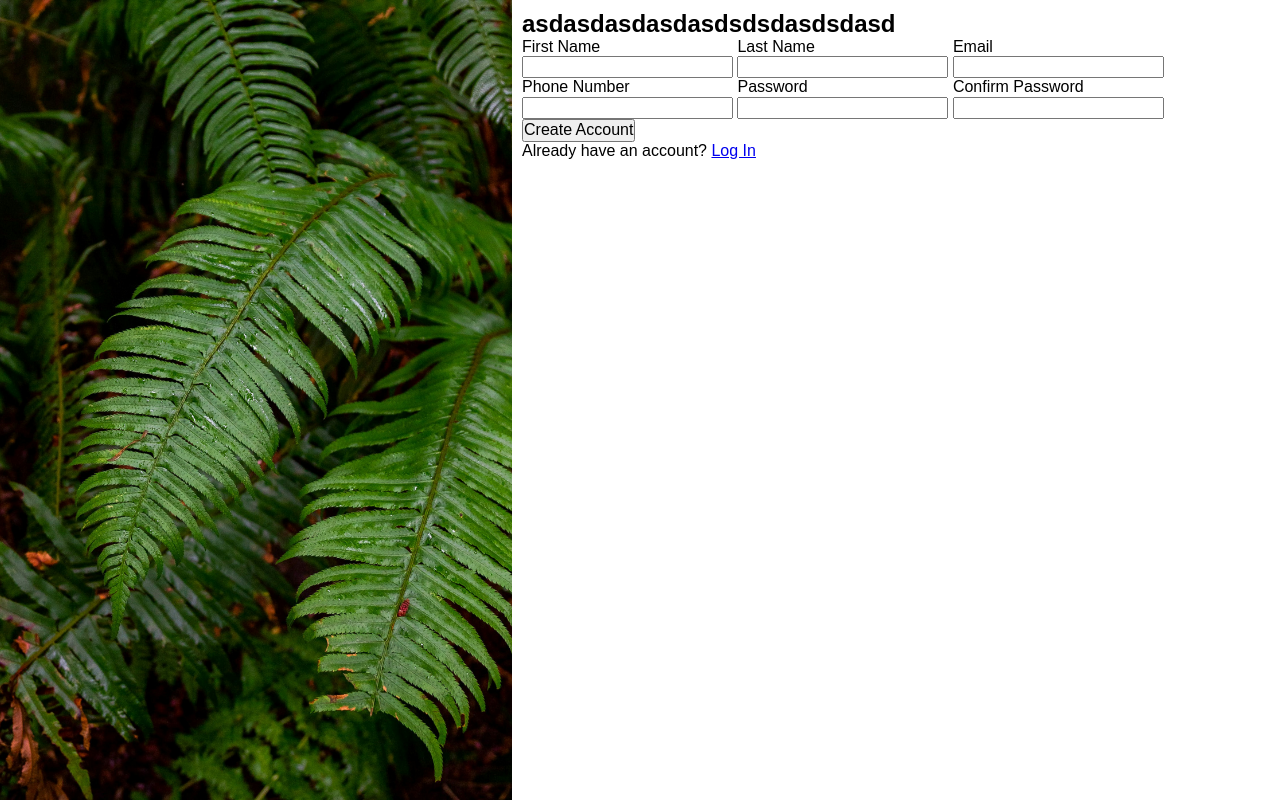
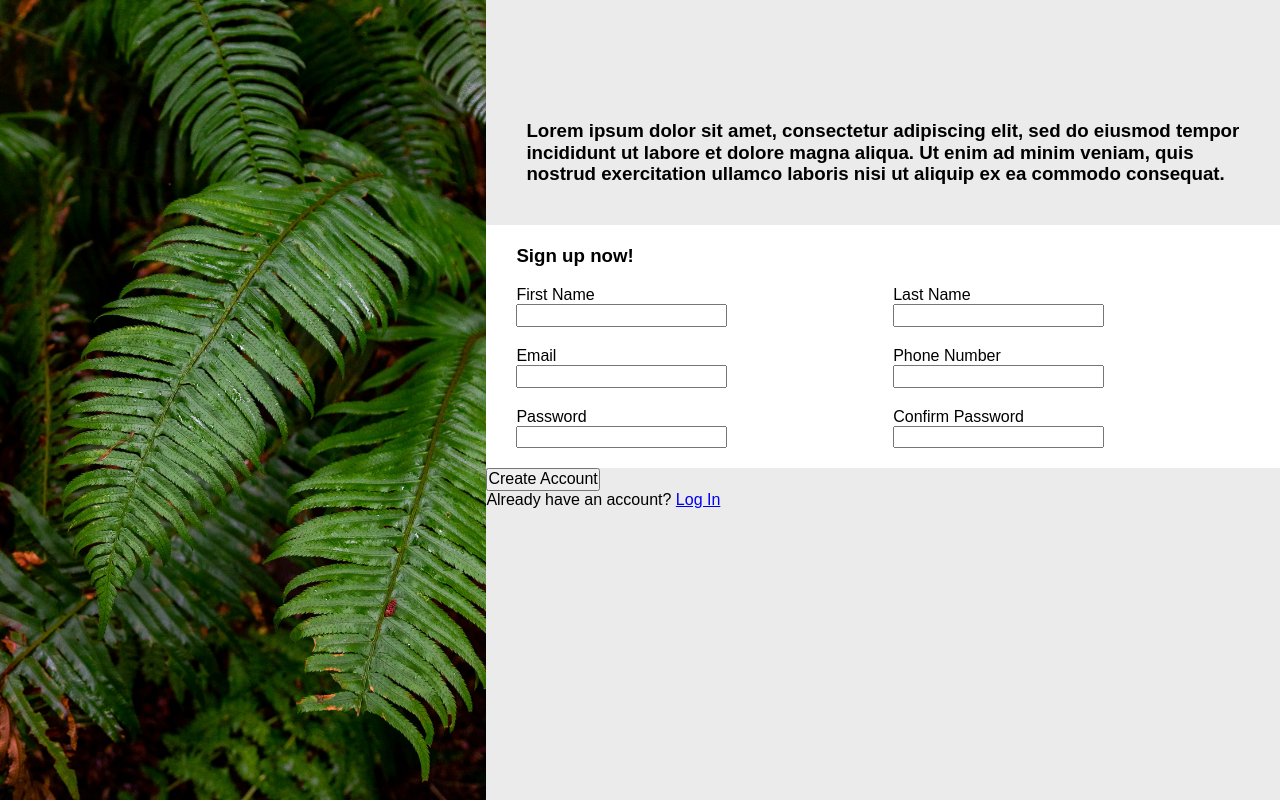
Before and after one commit to HorrySheet11/sing-up-Form, a plain HTML site: page index.html in a window 1280 px wide. Drawn offline with nearby package versions, Linux system fonts and the light colour scheme; a web font is replaced by a local one.

Commit message:
added spacing for legend text and form div
also readjusted logo section div

```diff
--- a/index.html
+++ b/index.html
@@ -16,17 +16,23 @@
 
     <section class="form-section">
       <div>
-            <h2>asdasdasdasdasdsdsdasdsdasd</h2>
-            <h2></h2>
+        <h3 class="text">
+          Lorem ipsum dolor sit amet, consectetur adipiscing elit, sed do
+          eiusmod tempor incididunt ut labore et dolore magna aliqua. Ut enim ad
+          minim veniam, quis nostrud exercitation ullamco laboris nisi ut
+          aliquip ex ea commodo consequat.
+        </h3>
       </div>
       <form action="" method="post">
         <div class="form">
-                <label>First Name<input type="text"></label>
-                <label>Last Name<input type="text"></label>
-                <label>Email<input type="email"></label>
-                <label>Phone Number<input type="number"></label>
-                <label>Password<input type="password"></label>
-                <label>Confirm Password<input type="password"></label>
+            <h3>Sign up now!</h3>
+            <p></p>
+          <label>First Name<input type="text" /></label>
+          <label>Last Name<input type="text" /></label>
+          <label>Email<input type="email" /></label>
+          <label>Phone Number<input type="number" /></label>
+          <label>Password<input type="password" /></label>
+          <label>Confirm Password<input type="password" /></label>
         </div>
         <button type="submit">Create Account</button>
       </form>
--- a/style.css
+++ b/style.css
@@ -13,17 +13,18 @@ body{
 }
 
 .logo{
-    width:40%;
+    width:38%;
     height:100vh;
     display:inline-block;
 }
 
 .form-section{
-    width:auto;
+    width:62%;
     height:100vh;
     display:inline-block;
-    flex-basis: 55%;
-    padding: 10px;
+    flex-basis: auto;
+    padding-top:80px;
+    background-color: rgb(235, 235, 235);
 }
 
 img{
@@ -39,3 +40,15 @@ input{
 label{
     display:inline-block
 }
+
+.text{
+    padding:40px;
+}
+
+.form{
+    padding:20px 30px;
+    background-color: white;
+    display:grid;
+    grid-template-columns: repeat(2,1fr);
+    grid-gap: 20px;
+}
```
Lines whose indentation alone changed are shown as unchanged.
